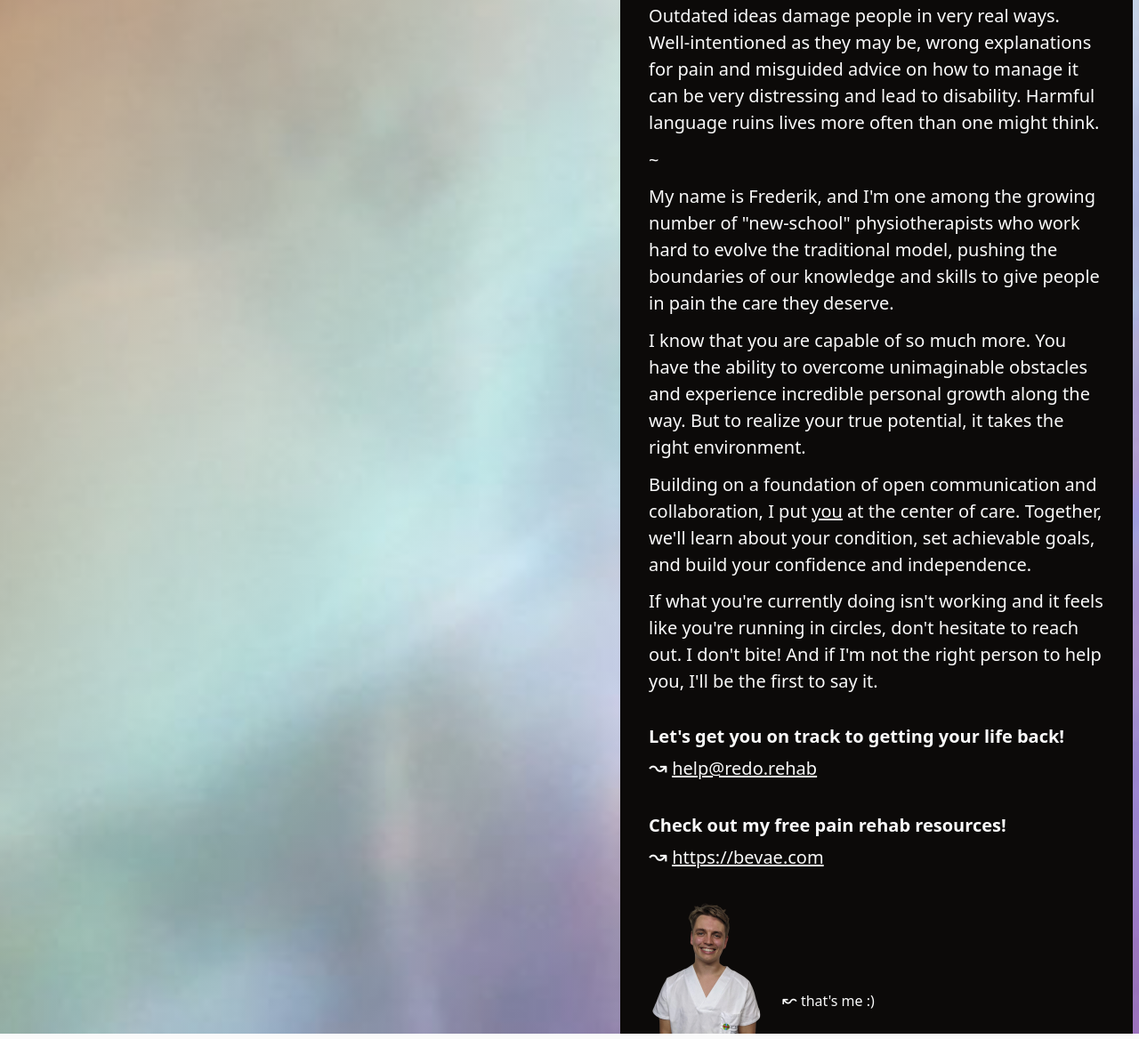
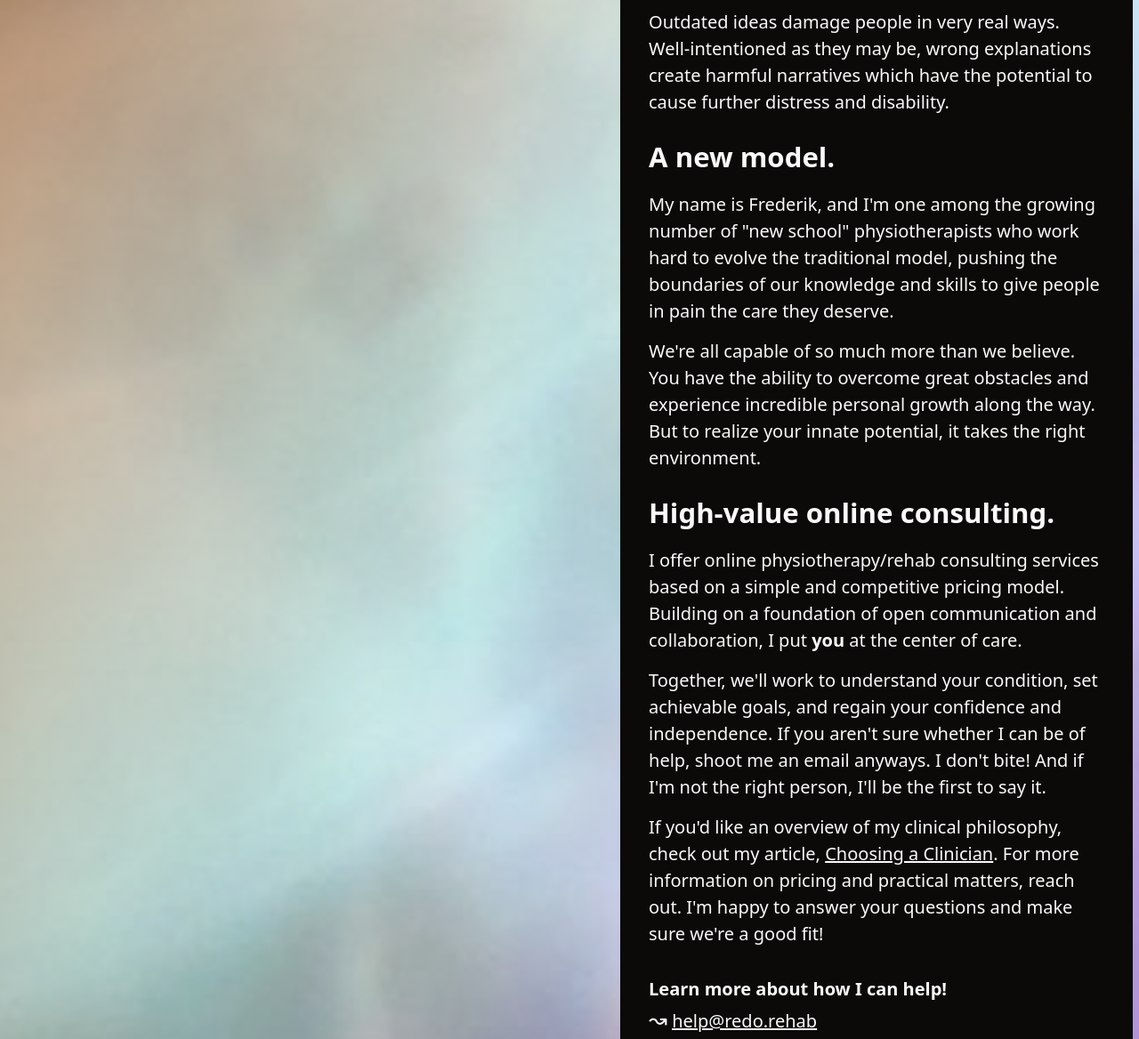
Before and after one commit to fkkehlet/redorehab, an Astro site: page / in a window 1280 px wide. Shown: the part 481-1649 px from the top of the page at 89% size. Built offline with nearby package versions, Linux system fonts and the light colour scheme; Astro itself is replaced by a stand-in of ours.

Commit message:
Update packages; edit index content

```diff
--- a/src/pages/index.astro
+++ b/src/pages/index.astro
@@ -17,47 +17,56 @@
               ><span class="font-medium">re</span>do.<br /><span class="font-medium">re</span>hab.</h1
             >
           </div>
-          <div class="space-y-f-2">
+          <div class="space-y-[0.75em]">
             <h2 class="text-f-xl font-extrabold">Physiotherapy is moving fast.</h2>
             <p>
-              Or rather, the science is. Translation to the "real world" remains slow, and many health professionals to this day base
-              their clinical practice on myths debunked decades ago.
+              Or rather, the science is. Translation to the "real world" remains slow, and many health professionals to
+              this day base their clinical practice on myths debunked decades ago.
             </p>
             <p>
-              Outdated ideas damage people in very real ways. Well-intentioned as they may be, wrong explanations for pain
-              and misguided advice on how to manage it can be very distressing and lead to disability. Harmful language ruins lives more often than one might think.
+              Outdated ideas damage people in very real ways. Well-intentioned as they may be, wrong explanations create
+              harmful narratives which have the potential to cause further distress and disability.
             </p>
-            <p>~</p>
+            <h2 class="text-f-xl font-extrabold">A new model.</h2>
             <p>
-              My name is Frederik, and I'm one among the growing number of "new-school" physiotherapists who work hard to
-              evolve the traditional model, pushing the boundaries of our knowledge and skills to give people in pain
+              My name is Frederik, and I'm one among the growing number of "new school" physiotherapists who work hard
+              to evolve the traditional model, pushing the boundaries of our knowledge and skills to give people in pain
               the care they deserve.
             </p>
             <p>
-              I know that you are capable of so much more. You have the ability to overcome unimaginable obstacles
-              and experience incredible personal growth along the way. But to realize your true potential, it takes the
+              We're all capable of so much more than we believe. You have the ability to overcome great obstacles and
+              experience incredible personal growth along the way. But to realize your innate potential, it takes the
               right environment.
             </p>
+            <h2 class="text-f-xl font-extrabold">High-value online consulting.</h2>
             <p>
-              Building on a foundation of open communication and collaboration, I put <em
-                class="not-italic underline">you</em
-              >
-               at the center of care. Together, we'll learn about your condition, set achievable goals, and build your
-              confidence and independence.
+              I offer online physiotherapy/rehab consulting services based on a simple and competitive pricing model.
+              Building on a foundation of open communication and collaboration, I put <strong>you</strong> at the center
+              of care.
             </p>
             <p>
-              If what you're currently doing isn't working and it feels like you're running in circles, don't
-              hesitate to reach out. I don't bite! And if I'm not the right person to help you, I'll be the first to
-              say it.
+              Together, we'll work to understand your condition, set achievable goals, and regain your confidence and
+              independence. If you aren't sure whether I can be of help, shoot me an email anyways. I don't bite! And if
+              I'm not the right person, I'll be the first to say it.
             </p>
+            <p>
+              If you'd like an overview of my clinical philosophy, check out my article, <a
+                class="underline hover:text-amber-300"
+                href="https://bevae.com/en/articles/choosing-a-clinician/"
+                target="_blank">Choosing a Clinician</a
+              >. For more information on pricing and practical matters, reach out. I'm happy to answer your questions
+              and make sure we're a good fit!</p
+            >
           </div>
           <p
-            ><strong class="font-extrabold">Let's get you on track to getting your life back!</strong><br />
-             <span class="text-f-lg">↝</span> <a href="mailto:help@redo.rehab" class="underline hover:text-amber-300">help@redo.rehab</a>
+            ><strong class="font-extrabold">Learn more about how I can help!</strong><br />
+            <span class="text-f-lg">↝</span>
+            <a href="mailto:help@redo.rehab" class="underline hover:text-amber-300">help@redo.rehab</a>
           </p>
           <p>
             <strong class="font-extrabold">Check out my free pain rehab resources!</strong><br />
-             <span class="text-f-lg">↝</span> <a class="underline hover:text-amber-300" href="https://bevae.com/" target="_blank">https://bevae.com</a>
+            <span class="text-f-lg">↝</span>
+            <a class="underline hover:text-amber-300" href="https://bevae.com/" target="_blank">https://bevae.com</a>
           </p>
           <div class="flex items-end">
             <img src="/fred.png" alt="A photo of Fred" width="150" height="150" />
```
Also changed, not shown: README.md, 1 other file.
